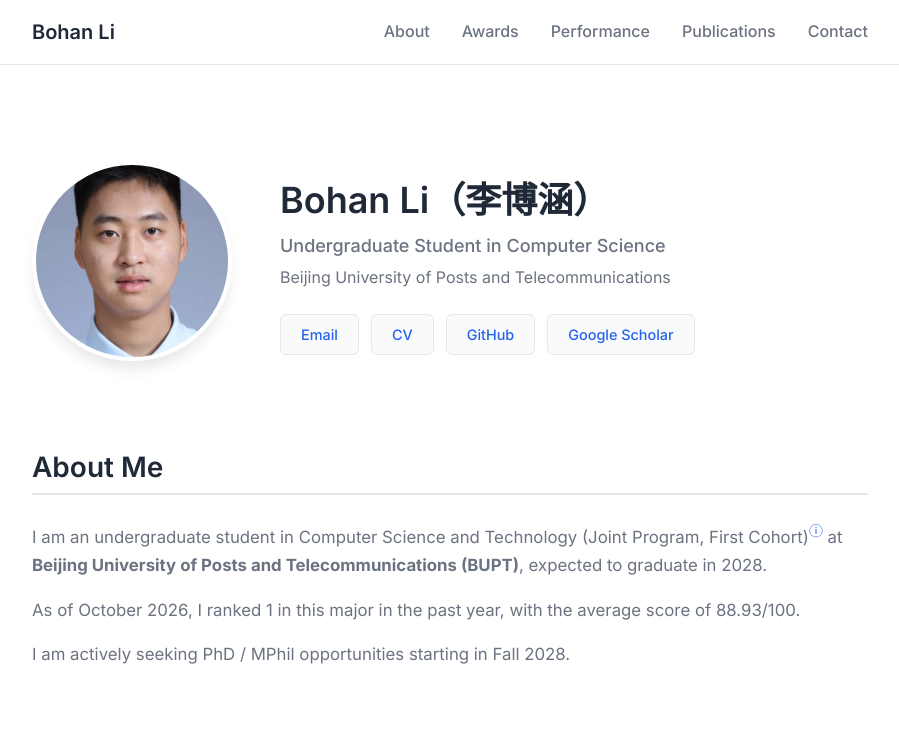
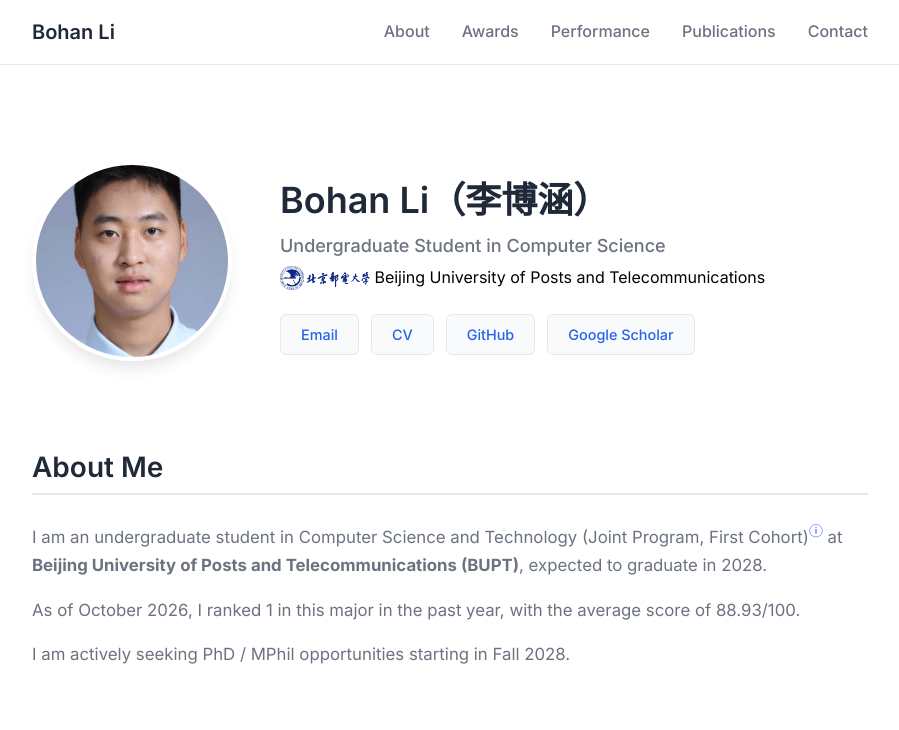
Before and after one commit to Li-Bo-Han/Li-Bo-Han.github.io, a plain HTML site: page index.html in a window 1280 px wide. Shown: the top 730 px of the page, without its empty margins (190-1089 px from the left). Drawn offline with Linux system fonts and the light colour scheme.

Commit message:
add logo

```diff
--- a/index.html
+++ b/index.html
@@ -38,7 +38,7 @@
                 <div class="profile-info">
                     <h1>Bohan Li（李博涵）</h1>
                     <p class="title">Undergraduate Student in Computer Science</p>
-                    <p class="affiliation">Beijing University of Posts and Telecommunications</p>
+                    <p class="affiliation"><img src="images/bupt.png" alt="Beijing University of Posts and Telecommunications" class="affiliation-logo"> Beijing University of Posts and Telecommunications</p>
                     <div class="links">
                         <a href="mailto:libohan@bupt.edu.cn" class="link-btn">Email</a>
                         <a href="files/libohan_cv_oct26_zh.pdf" class="link-btn" target="_blank">CV</a>
--- a/style.css
+++ b/style.css
@@ -164,7 +164,7 @@ a:hover {
 
 .affiliation {
     font-size: 1rem;
-    color: var(--text-secondary);
+    color: black;
     margin-bottom: 1.5rem;
 }
 
@@ -508,3 +508,9 @@ footer p {
     align-items: center;
     gap: 1rem;
 }
+
+.affiliation-logo {
+  height: 1.5em;
+  width: auto;
+  vertical-align: bottom;
+}
```
Also changed, not shown: images/bupt.png (added).
